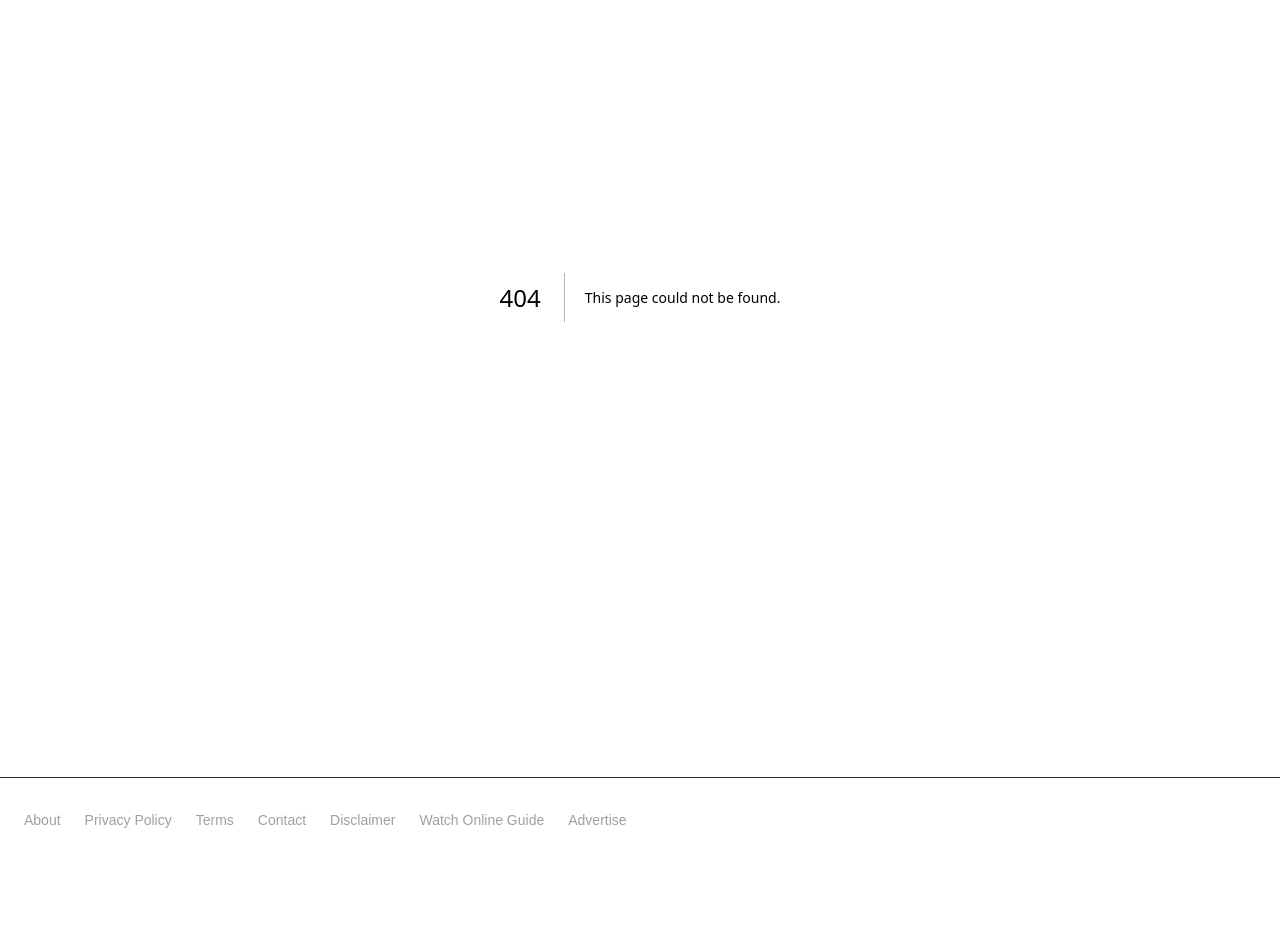
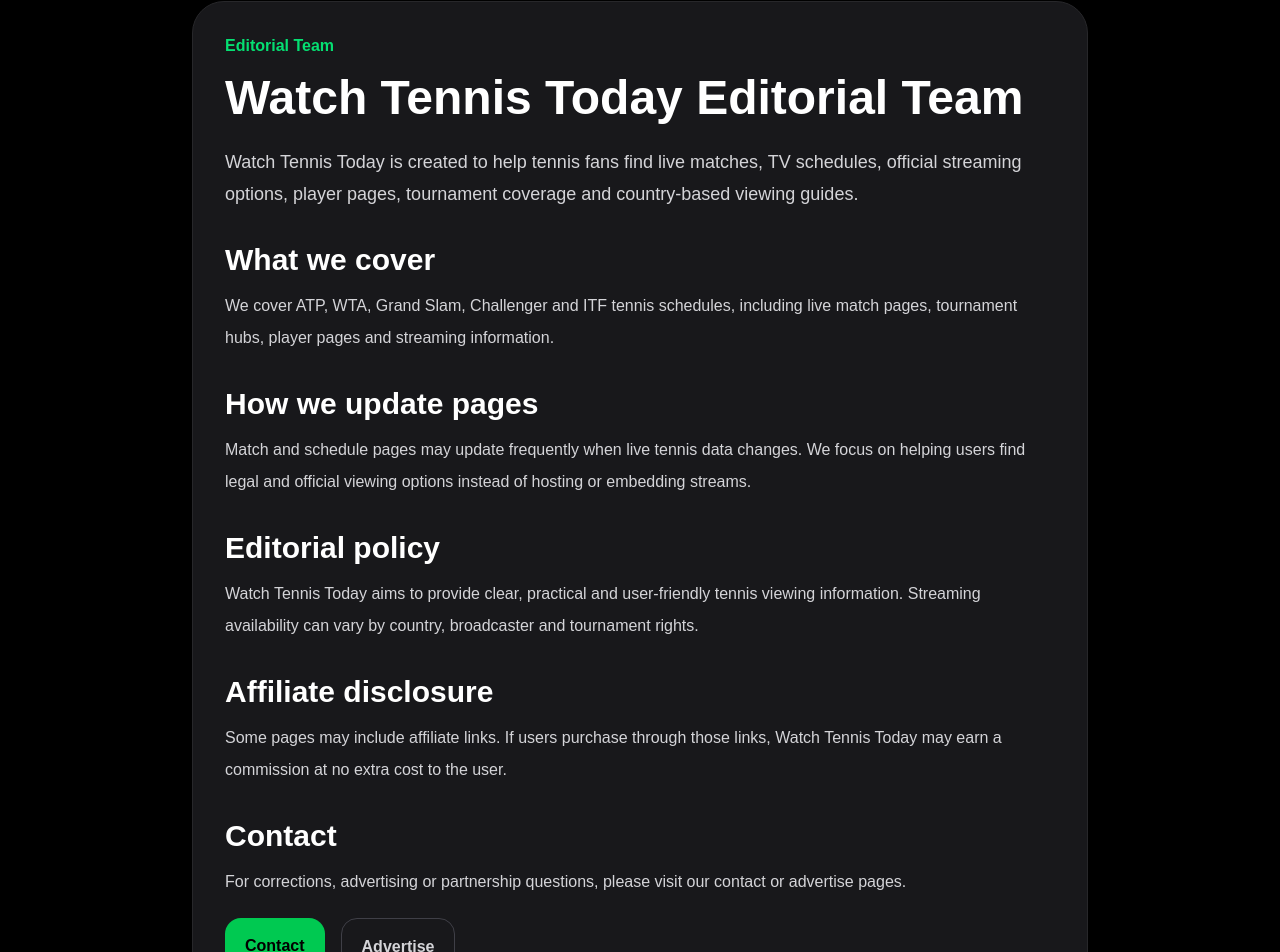
Before and after one commit to 8dqqd57hyh-rgb/watch-tennis-today, a Next.js app: page /authors/watch-tennis-today in a window 1280 px wide. Before the commit this address had no page. Shown: the part 168-1120 px from the top of the page. Before the commit the page ends 1030 px from the top, so only its background shows below. Built offline with nearby package versions, Linux system fonts and the light colour scheme.

Commit message:
Link ATP and WTA player hubs

```diff
--- /dev/null
+++ b/app/authors/watch-tennis-today/page.tsx
@@ -0,0 +1,110 @@
+export const metadata = {
+  title: "Watch Tennis Today Editorial Team | Authors",
+  description:
+    "Learn about the Watch Tennis Today editorial team, our tennis coverage, update policy and how we help fans find official tennis streaming and TV schedule information.",
+};
+
+export default function AuthorPage() {
+  return (
+    <main className="min-h-screen bg-black text-white p-6 md:p-10">
+      <div className="max-w-4xl mx-auto">
+        <a href="/" className="text-zinc-400 hover:text-white">
+          ← Back to home
+        </a>
+
+        <section className="mt-10 bg-zinc-900 border border-zinc-800 rounded-[2rem] p-8">
+          <p className="text-green-400 font-black mb-4">
+            Editorial Team
+          </p>
+
+          <h1 className="text-5xl font-black mb-6">
+            Watch Tennis Today Editorial Team
+          </h1>
+
+          <p className="text-zinc-300 text-lg leading-8 mb-8">
+            Watch Tennis Today is created to help tennis fans find live matches,
+            TV schedules, official streaming options, player pages, tournament
+            coverage and country-based viewing guides.
+          </p>
+
+          <div className="space-y-8 text-zinc-300 leading-8">
+            <section>
+              <h2 className="text-3xl font-black text-white mb-3">
+                What we cover
+              </h2>
+
+              <p>
+                We cover ATP, WTA, Grand Slam, Challenger and ITF tennis
+                schedules, including live match pages, tournament hubs, player
+                pages and streaming information.
+              </p>
+            </section>
+
+            <section>
+              <h2 className="text-3xl font-black text-white mb-3">
+                How we update pages
+              </h2>
+
+              <p>
+                Match and schedule pages may update frequently when live tennis
+                data changes. We focus on helping users find legal and official
+                viewing options instead of hosting or embedding streams.
+              </p>
+            </section>
+
+            <section>
+              <h2 className="text-3xl font-black text-white mb-3">
+                Editorial policy
+              </h2>
+
+              <p>
+                Watch Tennis Today aims to provide clear, practical and
+                user-friendly tennis viewing information. Streaming availability
+                can vary by country, broadcaster and tournament rights.
+              </p>
+            </section>
+
+            <section>
+              <h2 className="text-3xl font-black text-white mb-3">
+                Affiliate disclosure
+              </h2>
+
+              <p>
+                Some pages may include affiliate links. If users purchase through
+                those links, Watch Tennis Today may earn a commission at no extra
+                cost to the user.
+              </p>
+            </section>
+
+            <section>
+              <h2 className="text-3xl font-black text-white mb-3">
+                Contact
+              </h2>
+
+              <p>
+                For corrections, advertising or partnership questions, please
+                visit our contact or advertise pages.
+              </p>
+
+              <div className="flex flex-wrap gap-4 mt-5">
+                <a
+                  href="/contact"
+                  className="bg-green-500 text-black px-5 py-3 rounded-2xl font-black hover:bg-green-400 transition-all"
+                >
+                  Contact
+                </a>
+
+                <a
+                  href="/advertise"
+                  className="border border-zinc-700 px-5 py-3 rounded-2xl font-black hover:border-green-500 hover:text-green-400 transition-all"
+                >
+                  Advertise
+                </a>
+              </div>
+            </section>
+          </div>
+        </section>
+      </div>
+    </main>
+  );
+}
--- /dev/null
+++ b/app/components/AuthorBox.tsx
@@ -0,0 +1,21 @@
+export default function AuthorBox() {
+  return (
+    <section className="mt-12 rounded-3xl border border-zinc-800 bg-zinc-900 p-6">
+      <p className="text-sm font-bold text-green-400 mb-2">
+        Editorial information
+      </p>
+
+      <p className="text-zinc-300 leading-7">
+        Written and updated by{" "}
+        <a
+          href="/authors/watch-tennis-today"
+          className="font-bold text-white hover:text-green-400"
+        >
+          Watch Tennis Today Editorial Team
+        </a>
+        . We help tennis fans find live match schedules, official streaming
+        options and TV coverage.
+      </p>
+    </section>
+  );
+}
--- /dev/null
+++ b/app/components/BreadcrumbSchema.tsx
@@ -0,0 +1,30 @@
+type BreadcrumbItem = {
+  name: string;
+  url: string;
+};
+
+type Props = {
+  items: BreadcrumbItem[];
+};
+
+export default function BreadcrumbSchema({ items }: Props) {
+  const schema = {
+    "@context": "https://schema.org",
+    "@type": "BreadcrumbList",
+    itemListElement: items.map((item, index) => ({
+      "@type": "ListItem",
+      position: index + 1,
+      name: item.name,
+      item: item.url,
+    })),
+  };
+
+  return (
+    <script
+      type="application/ld+json"
+      dangerouslySetInnerHTML={{
+        __html: JSON.stringify(schema),
+      }}
+    />
+  );
+}
--- a/app/tournament/[slug]/page.tsx
+++ b/app/tournament/[slug]/page.tsx
@@ -1,4 +1,6 @@
 import { headers } from "next/headers";
+import AuthorBox from "@/app/components/AuthorBox";
+import BreadcrumbSchema from "@/app/components/BreadcrumbSchema";
 
 export const dynamic = "force-dynamic";
 
@@ -293,7 +295,7 @@ export default async function Page({ params }: PageProps) {
             How to Watch Tennis Safely Abroad
           </a>
         </section>
-
+<AuthorBox />
         <section className="mt-12 bg-zinc-900 border border-zinc-800 rounded-3xl p-6">
           <h2 className="text-3xl font-black mb-6">{tournamentName} FAQ</h2>
 
@@ -333,6 +335,22 @@ export default async function Page({ params }: PageProps) {
           </div>
         </section>
       </div>
+      <BreadcrumbSchema
+  items={[
+    {
+      name: "Home",
+      url: "https://watchtennistoday.com",
+    },
+    {
+      name: "Tournaments",
+      url: "https://watchtennistoday.com/tournament",
+    },
+    {
+      name: tournamentName,
+      url: `https://watchtennistoday.com/tournament/${slug}`,
+    },
+  ]}
+/>
     </main>
   );
 }
--- a/app/watch/[slug]/page.tsx
+++ b/app/watch/[slug]/page.tsx
@@ -3,6 +3,8 @@ import { notFound } from "next/navigation";
 import AdSlot from "@/app/components/AdSlot";
 import { playerUrl } from "@/data/playerSlugs";
 import { affiliateLinks } from "@/lib/affiliate";
+import AuthorBox from "@/app/components/AuthorBox";
+import BreadcrumbSchema from "@/app/components/BreadcrumbSchema";
 
 
 export const dynamic = "force-dynamic";
@@ -589,7 +591,7 @@ export default async function MatchPage({
 
   </div>
 </section>
-
+<AuthorBox />
           <section className="mt-16 border-t border-zinc-800 pt-8">
             <h2 className="text-2xl font-black mb-5">More Tennis Coverage</h2>
 
@@ -632,6 +634,26 @@ export default async function MatchPage({
           __html: JSON.stringify(faqSchema),
         }}
       />
+      <BreadcrumbSchema
+  items={[
+    {
+      name: "Home",
+      url: "https://watchtennistoday.com",
+    },
+    {
+      name: "Watch",
+      url: "https://watchtennistoday.com/watch",
+    },
+    {
+      name: match.tournament,
+      url: `https://watchtennistoday.com/tournament/${tournamentSlug}`,
+    },
+    {
+      name: `${match.player1} vs ${match.player2}`,
+      url: currentUrl,
+    },
+  ]}
+/>
     </main>
   );
 }
```
